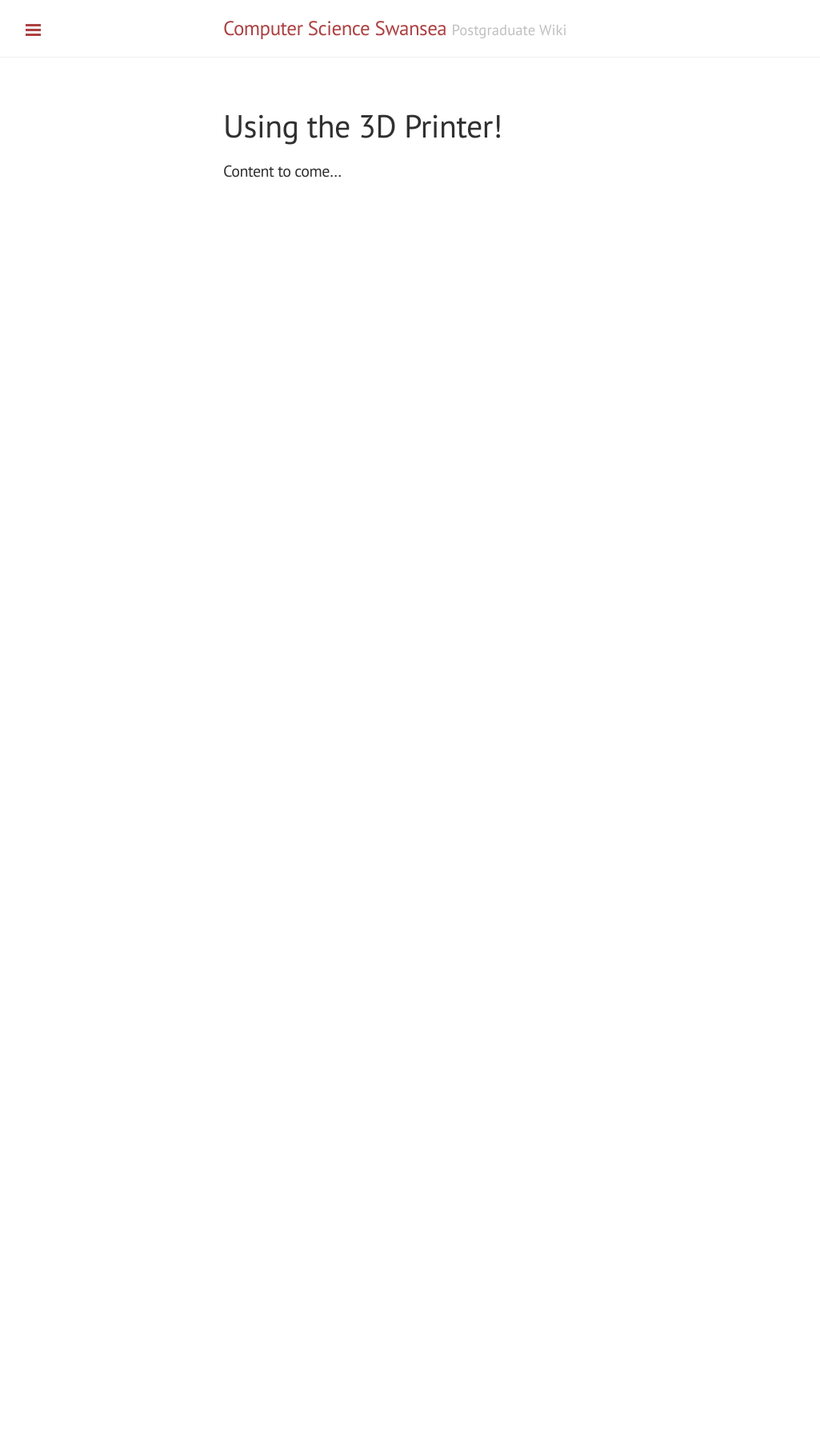
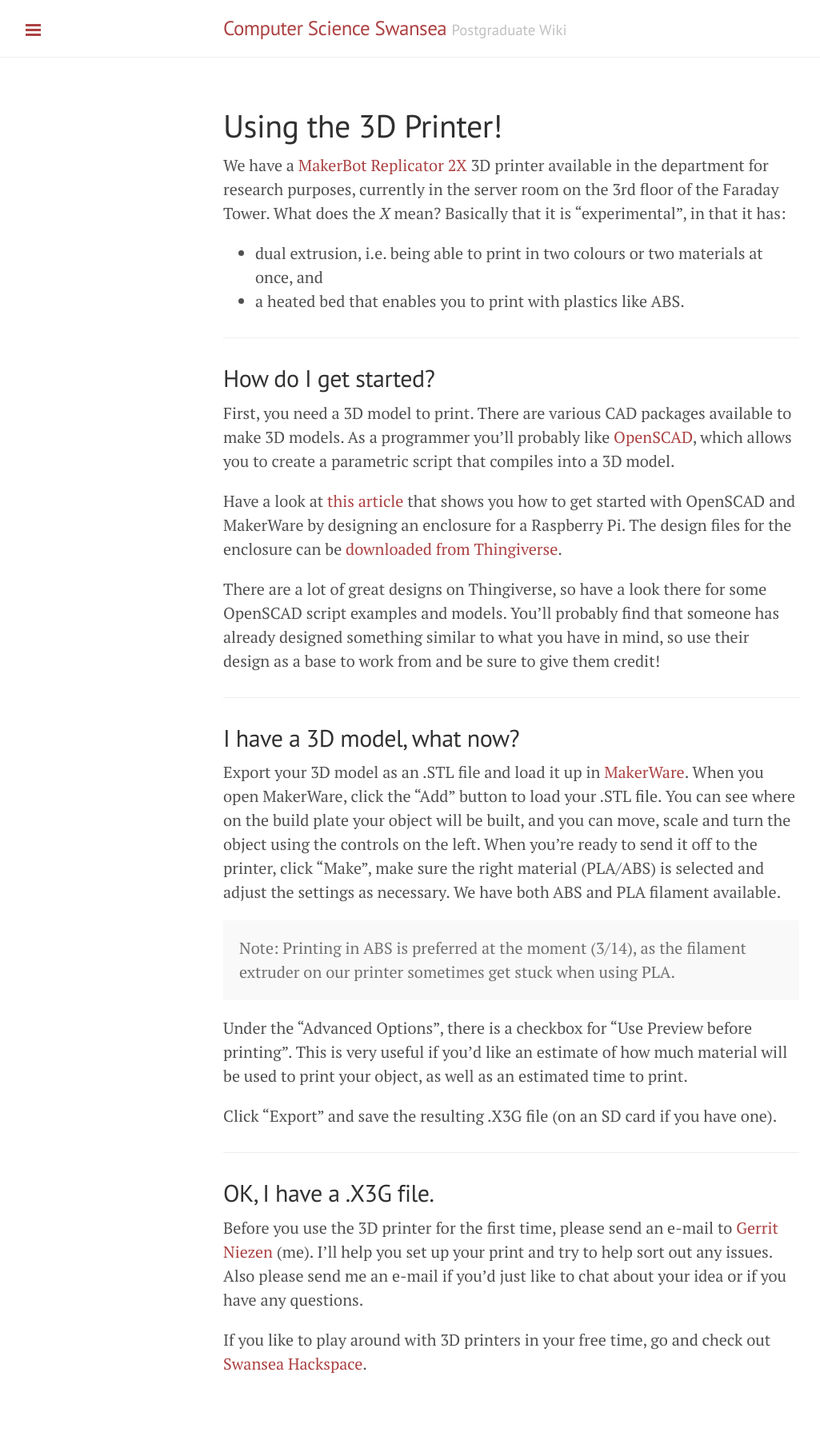
Before and after one commit to CS-Swansea/cs-swansea.github.io, a Jekyll site: the page built from pages/22-using-the-3d-printer.md, in a window 1280 px wide. Shown: the whole page at 80% size, without its empty margins (1-1026 px from the left). Built offline with Jekyll 4.4.1, drawn with Linux system fonts in a browser that asks for light colours; Markdown is read by kramdown in place of the engine named in the settings; before the commit the page ends 900 px from its top, so only the background shows below that.

Commit message:
First departmental 3D printer tutorial

```diff
--- a/pages/22-using-the-3d-printer.md
+++ b/pages/22-using-the-3d-printer.md
@@ -4,4 +4,38 @@ title: Using the 3D Printer!
 categories: [3d_printing]
 ---
 
-####Content to come...
+
+We have a [MakerBot Replicator 2X](http://store.makerbot.com/replicator2x) 3D printer available in the department for research purposes, currently in the server room on the 3rd floor of the Faraday Tower. What does the *X* mean? Basically that it is "experimental", in that it has:
+
+* dual extrusion, i.e. being able to print in two colours or two materials at once, and
+* a heated bed that enables you to print with plastics like ABS.
+
+------
+
+##How do I get started?
+
+First, you need a 3D model to print. There are various CAD packages available to make 3D models. As a programmer you'll probably like [OpenSCAD](http://www.openscad.org/), which allows you to create a parametric script that compiles into a 3D model.
+
+Have a look at [this article](https://medium.com/p/3d28fd9b068c) that shows you how to get started with OpenSCAD and MakerWare by designing an enclosure for a Raspberry Pi. The design files for the enclosure can be [downloaded from Thingiverse](http://www.thingiverse.com/thing:201867).
+
+There are a lot of great designs on Thingiverse, so have a look there for some OpenSCAD script examples and models. You'll probably find that someone has already designed something similar to what you have in mind, so use their design as a base to work from and be sure to give them credit!
+
+------
+
+##I have a 3D model, what now?
+Export your 3D model as an .STL file and load it up in [MakerWare](https://www.makerbot.com/makerware/). When you open MakerWare, click the "Add" button to load your .STL file. You can see where on the build plate your object will be built, and you can move, scale and turn the object using the controls on the left. When you’re ready to send it off to the printer, click "Make", make sure the right material (PLA/ABS) is selected and adjust the settings as necessary. We have both ABS and PLA filament available.
+
+<p class="message">
+Note: Printing in ABS is preferred at the moment (3/14), as the filament extruder on our printer sometimes get stuck when using PLA.
+</p>
+
+Under the "Advanced Options", there is a checkbox for "Use Preview before printing". This is very useful if you’d like an estimate of how much material will be used to print your object, as well as an estimated time to print.
+
+Click "Export" and save the resulting .X3G file (on an SD card if you have one).
+
+------
+
+##OK, I have a .X3G file.
+Before you use the 3D printer for the first time, please send an e-mail to [Gerrit Niezen](mailto:g.niezen@swansea.ac.uk?Subject=Departmental%203D%20printer) (me). I'll help you set up your print and try to help sort out any issues. Also please send me an e-mail if you'd just like to chat about your idea or if you have any questions.
+
+If you like to play around with 3D printers in your free time, go and check out [Swansea Hackspace](http://swansea.hackspace.org.uk).
```
